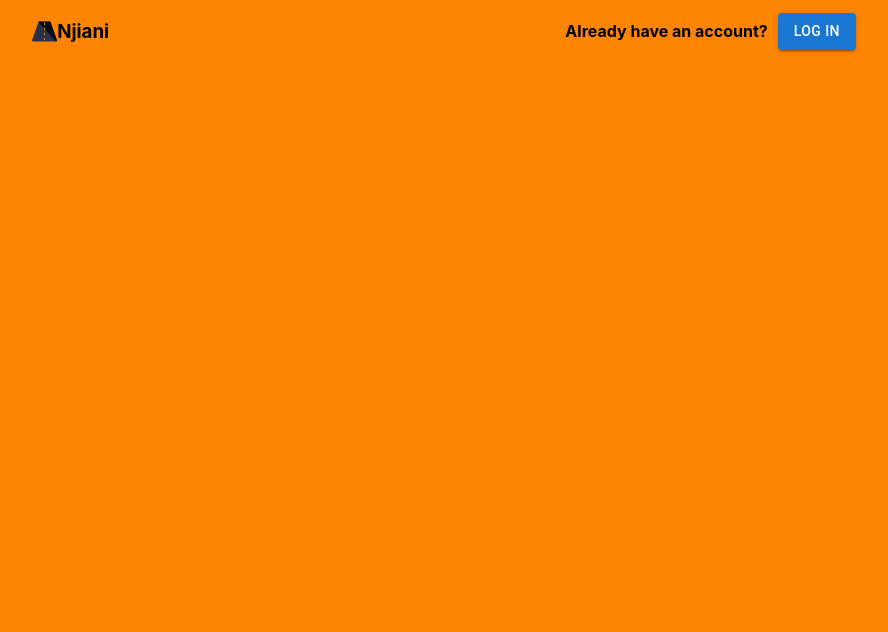
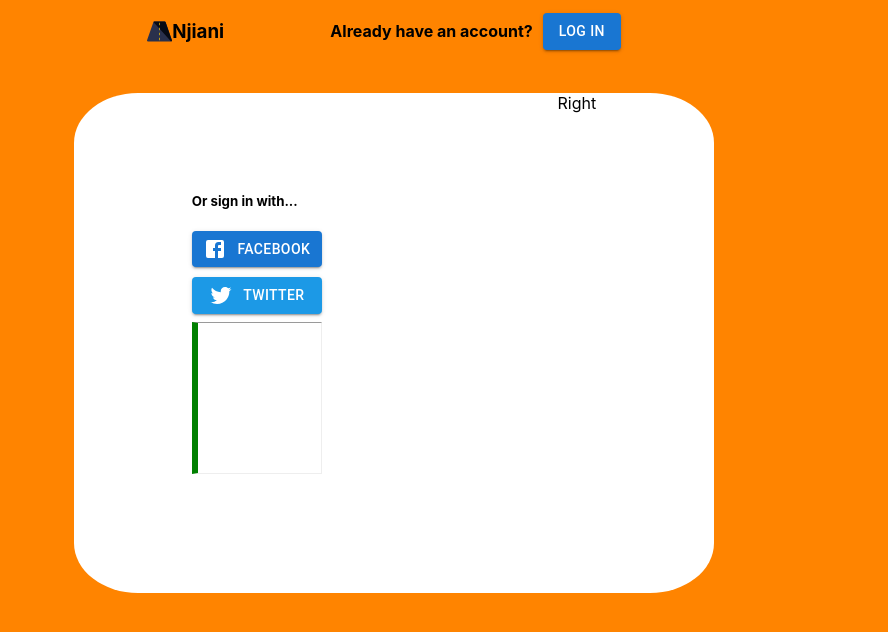
Before and after one commit to kevinkirotichkibet/Login, a React (Create React App) app: page / in a window 1280 px wide. Shown: the top 632 px of the page, without its empty margins (246-1134 px from the left). Built offline with nearby package versions, Linux system fonts and the light colour scheme.

Commit message:
Day Commit

```diff
--- a/src/components/body/BodySignUp.jsx
+++ b/src/components/body/BodySignUp.jsx
@@ -1,15 +1,28 @@
 import React from 'react'
 import './bodySignUp.css'
+import FacebookIcon from '@mui/icons-material/Facebook';
+import Button from '@mui/material/Button';
+import TwitterIcon from '@mui/icons-material/Twitter';
 
 export default function BodySignUp() {
   return (
     <>
       <div className="bodySignUp">
         <div className="bodyWrapperLeft">
+          <div className="bodyLeftContainer">
+            <h5 className="containerLeftTitle">Or sign in with...</h5>
+            <div className="facebookContainer">
+            <Button className='facebookLoginButton' variant='contained'><FacebookIcon className='facebookIcon' />Facebook</Button>
+            </div>
+            <div className="twitterContainer">
+            <Button className='twitterLoginButton' variant='contained' style={{ backgroundColor: '#1C99E6' }} ><TwitterIcon className='twitterIcon' />Twitter</Button>
+            </div>
+          </div>
+          <div className="verticalLine"><hr className='bodyContainerHr'></hr></div>
 
         </div>
         <div className="bodyWrapperRight">
-
+          Right
         </div>
 
 
--- a/src/components/body/bodySignUp.css
+++ b/src/components/body/bodySignUp.css
@@ -0,0 +1,47 @@
+.bodySignUp{
+    display: flex;
+    flex-direction: row;;
+    justify-content:space-around;
+    margin: 30px 25% 0 25%;
+    background-color: #fff;
+    height: 500px;
+    border-radius: 10%;
+}
+.bodyLeftContainer{
+    margin-top: 100px;
+}
+
+
+.facebookContainer{
+    display: flex;
+    flex-direction: row;
+    align-items: center;
+    justify-content: start;
+}
+.facebookLoginButton{
+    width: 130px;
+
+}
+.facebookIcon{
+    padding-right: 10px;
+}
+
+
+.twitterContainer{
+    display: flex;
+    flex-direction: row;
+    padding-top: 10px;
+}
+.twitterLoginButton{
+
+    width: 130px;
+}
+.twitterIcon{
+    padding-right: 10px;
+
+}
+
+.bodyContainerHr{
+    border-left: 6px solid green;
+    height: 150px;
+}
--- a/src/components/header/headerSignUp.css
+++ b/src/components/header/headerSignUp.css
@@ -8,14 +8,14 @@
     /* height: 10%;  */
     width: 100%;
     justify-content: space-around;
-    margin: 0 50px 0 50px;
+    margin: 0 40px 0 40px;
 }
 .headerContainerLeft{
     /* height: 10px; */
     display: flex;
     /* flex-direction: row; */
     justify-content: start;
-
+    padding-left: 300px;
 
 }
 .headerLogoContainer{
@@ -33,6 +33,7 @@
     flex-direction: row;
     align-items: center;
     justify-content: end;
+    padding-right: 400px;
 }
 .headerAlreadyContainer{
     display: flex;
--- a/src/pages/signUp/SignUp.jsx
+++ b/src/pages/signUp/SignUp.jsx
@@ -1,12 +1,14 @@
 import React from 'react'
 import './signUp.css'
 import HeaderSignUp from '../../components/header/HeaderSignUp'
+import BodySignUp from '../../components/body/BodySignUp'
 
 
 export default function SignUp() {
   return (
     <div>
       <HeaderSignUp/>
+      <BodySignUp />
     </div>
   )
 }
```
